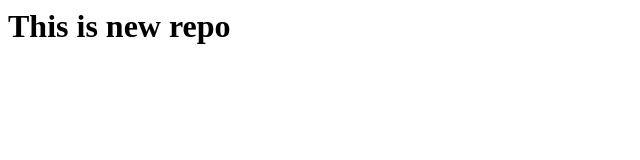
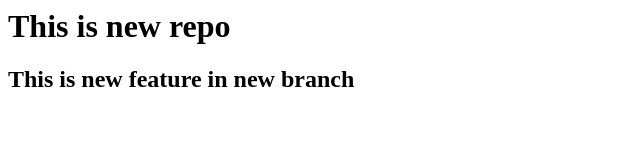
Before and after one commit to root071904/local_repo1, a plain HTML site: page index.html in a window 1280 px wide. Shown: the whole page, without its empty margins (0-640 px from the left). Drawn offline with Linux system fonts and the light colour scheme.

Commit message:
new branch change

```diff
--- a/index.html
+++ b/index.html
@@ -1,3 +1,4 @@
 <h1>
     This is new repo
 </h1>
+<h2>This is new feature in new branch</h2>
```
